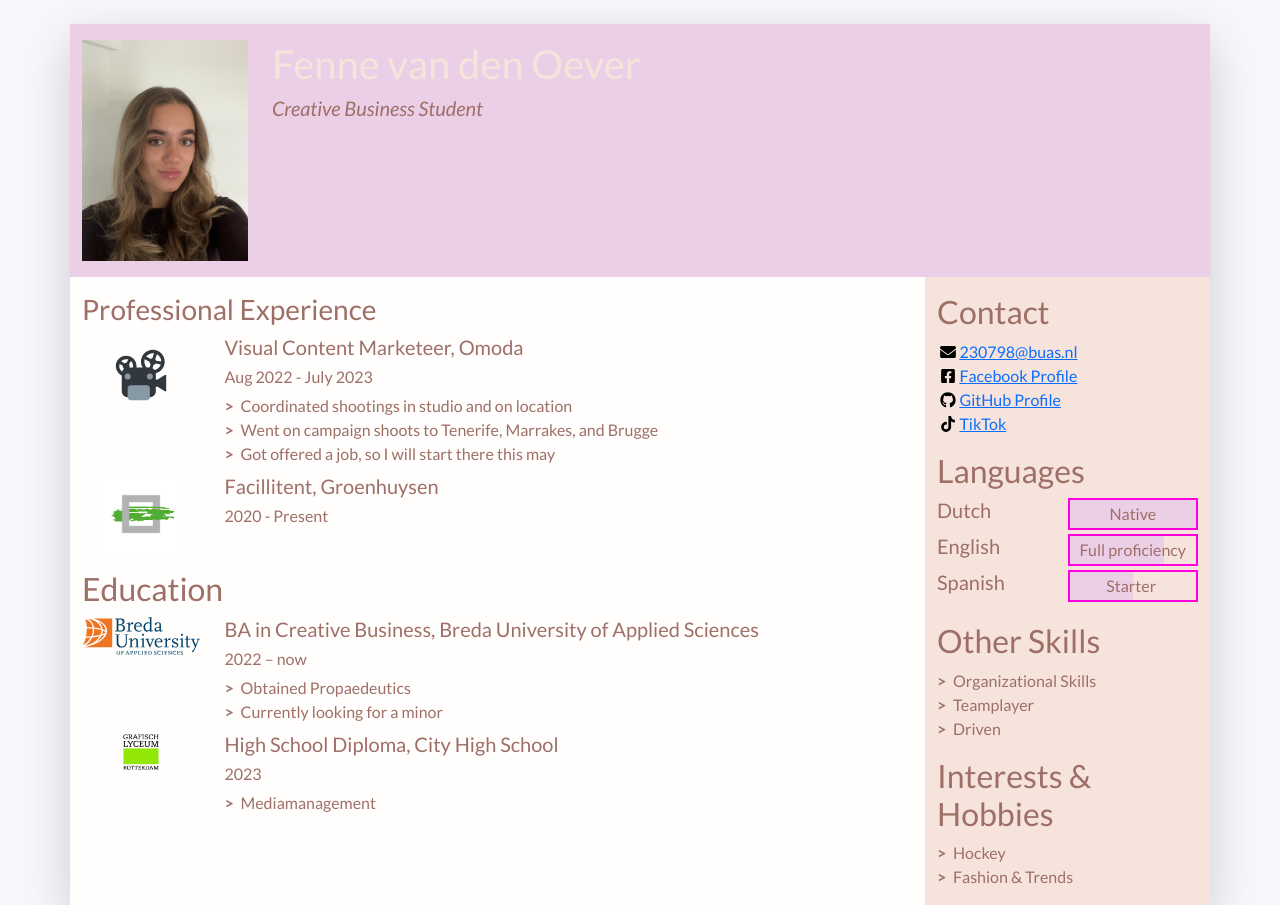
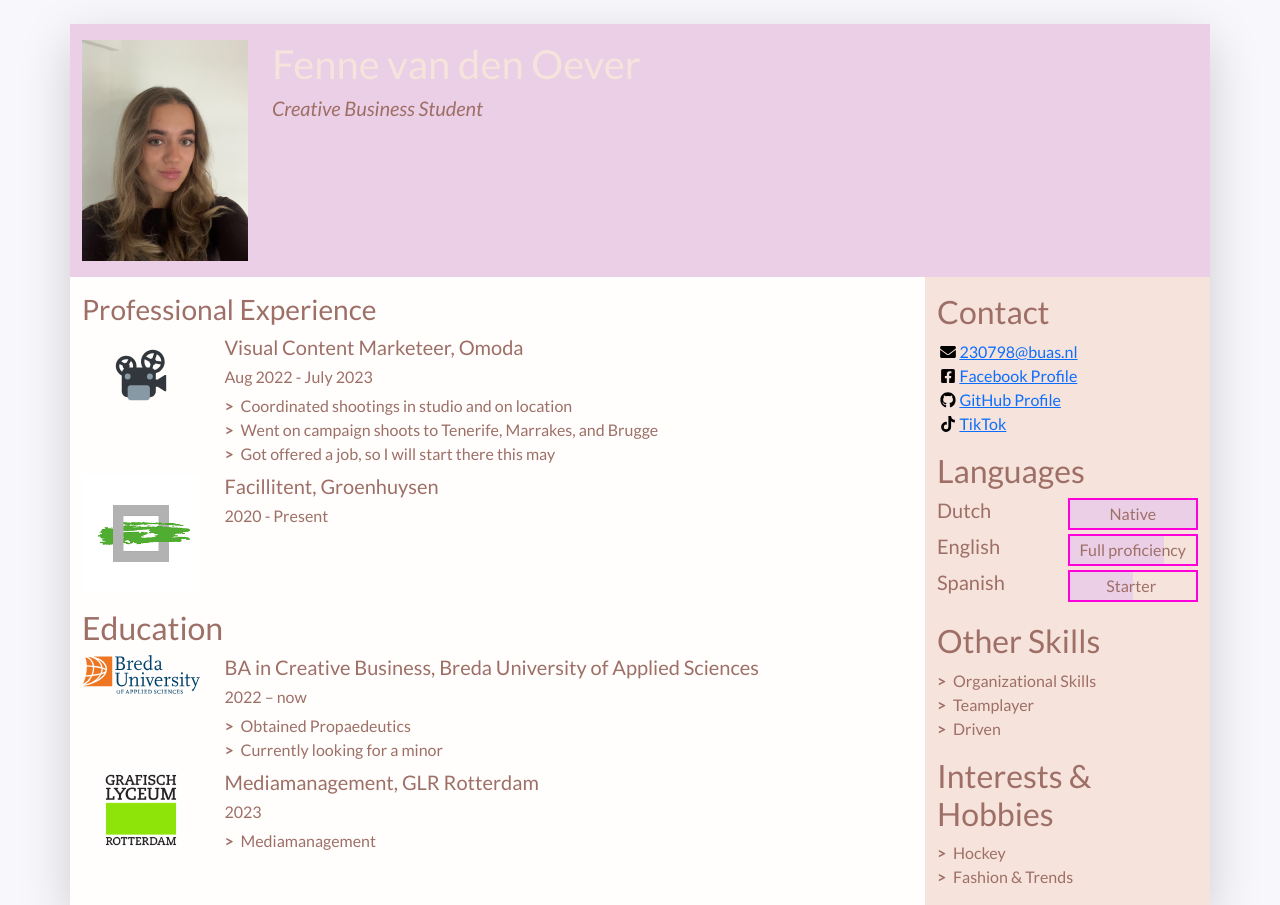
Before and after one commit to Fennevdo/CV-TTL1-21.2.25, a plain HTML site: page index.html in a window 1280 px wide. Shown: the top 905 px of the page. Drawn offline with nearby package versions, Linux system fonts and the light colour scheme.

Commit message:
Added images and names

```diff
--- a/index.html
+++ b/index.html
@@ -43,7 +43,7 @@
             "w-100" makes sure the image takes the full width of the column it's in
             "rounded-circle" cuts a circle around the image
           -->
-          <img class="w-100 rounded- my-3" src="images/IMG_8376.jpeg" alt="Portrait of Firstname Lastname" width="160">
+          <img class="w-100 rounded- my-3" src="images/images i added/fenne.jpeg" alt="Portrait of Firstname Lastname" width="2316">
         </div>
         <!--
           A container to wrap around your name and tagline. Full-width at small size, then columns of increasing size.
@@ -99,7 +99,7 @@
               <li class="biography-item row mb-2">
                 <div class="logo-container col-3 col-sm-2 col-md-3 col-lg-2">
                 <!-- We're using a grid inside a grid so we can align logos and text -->
-                  <img class="biography-logo mw-100 d-block mx-auto" src="images/Groenhuysen.png" alt="Company logo" width="80">
+                  <img class="biography-logo mw-100 d-block mx-auto" src="images/images i added/groenhuysen.png" alt="Company logo" width="225">
                 </div>
                 <div class="biography-contents col-9 col-sm-10 col-md-9 col-lg-10">
                   <h5>Facillitent, Groenhuysen</h5>
@@ -136,10 +136,10 @@
               <!-- 2nd item in education -->
               <li class="biography-item row mb-2">
                 <div class="logo-container col-3 col-sm-2 col-md-3 col-lg-2">
-                  <img class="biography-logo mw-100 d-block mx-auto" src="images/GLR.webp" alt="School logo" width="40">
+                  <img src="images/images i added/grafisch.png" alt="School logo" width="80" height="80" class="biography-logo mw-100 d-block mx-auto">
                 </div>
                 <div class="biography-contents col-9 col-sm-10 col-md-9 col-lg-10">
-                  <h5>High School Diploma, City High School</h5>
+                  <h5>Mediamanagement, GLR Rotterdam&nbsp;&nbsp;</h5>
                   <h6>2023</h6>
 <ul class="biography-details list-unstyled">
                 <li>Mediamanagement</li>
```
Also changed, not shown: images/GLR.webp (deleted), images/images i added/fenne.jpeg (renamed from images/IMG_8376.jpeg), images/images i added/grafisch.png (added), images/images i added/groenhuysen.png (renamed from images/Groenhuysen.png), 2 other files.
